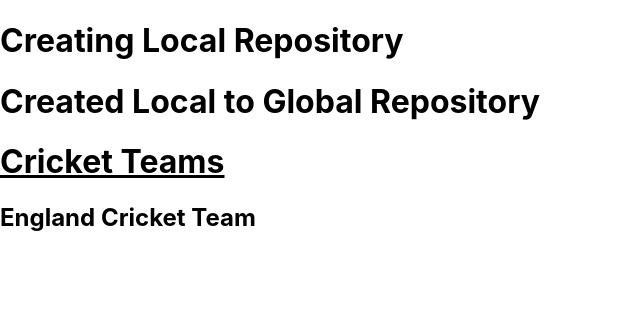
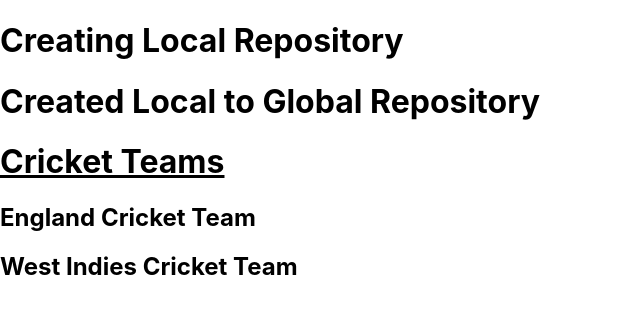
Before and after one commit to prixpriyanka4/local, a React (Create React App) app in the folder local/: page / in a window 1280 px wide. Shown: the top 314 px of the page, without its empty margins (0-640 px from the left). Built offline with nearby package versions, Linux system fonts and the light colour scheme.

Commit message:
added WICT

```diff
--- a/local/src/App.js
+++ b/local/src/App.js
@@ -9,6 +9,7 @@ function App() {
         <u>Cricket Teams</u>
       </h1>
       <h2>England Cricket Team</h2>
+      <h2>West Indies Cricket Team</h2>
     </div>
   );
 }
```
